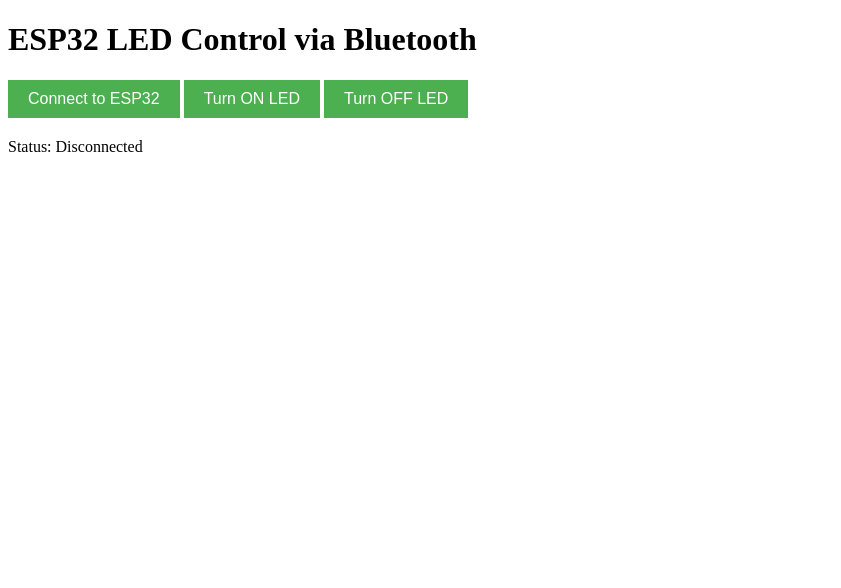
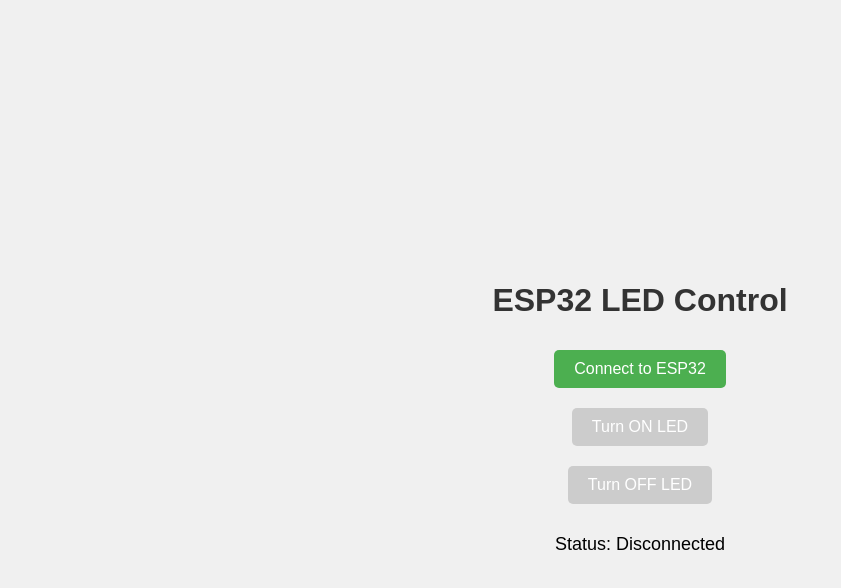
Before and after one commit to Haippa04/Kofi.github.io, a plain HTML site: page index.html in a window 1280 px wide. Shown: the whole page, without its empty margins (0-841 px from the left). Drawn offline with Linux system fonts and the light colour scheme.

Commit message:
modified to make it look beter

```diff
--- a/index.html
+++ b/index.html
@@ -5,24 +5,43 @@
     <meta name="viewport" content="width=device-width, initial-scale=1.0">
     <title>ESP32 LED Control</title>
     <style>
+        body {
+            font-family: Arial, sans-serif;
+            display: flex;
+            flex-direction: column;
+            align-items: center;
+            justify-content: center;
+            height: 100vh;
+            background-color: #f0f0f0;
+        }
+        h1 {
+            color: #333;
+        }
         button {
             padding: 10px 20px;
+            margin: 10px;
+            font-size: 16px;
+            cursor: pointer;
             background-color: #4CAF50;
             color: white;
             border: none;
-            cursor: pointer;
-            font-size: 16px;
+            border-radius: 5px;
         }
         button:hover {
             background-color: #45a049;
         }
+        button:disabled {
+            background-color: #ccc;
+            cursor: not-allowed;
+        }
         #status {
             margin-top: 20px;
+            font-size: 18px;
         }
     </style>
 </head>
 <body>
-    <h1>ESP32 LED Control via Bluetooth</h1>
+    <h1>ESP32 LED Control</h1>
     <button id="connect">Connect to ESP32</button>
     <button id="on" disabled>Turn ON LED</button>
     <button id="off" disabled>Turn OFF LED</button>
```
